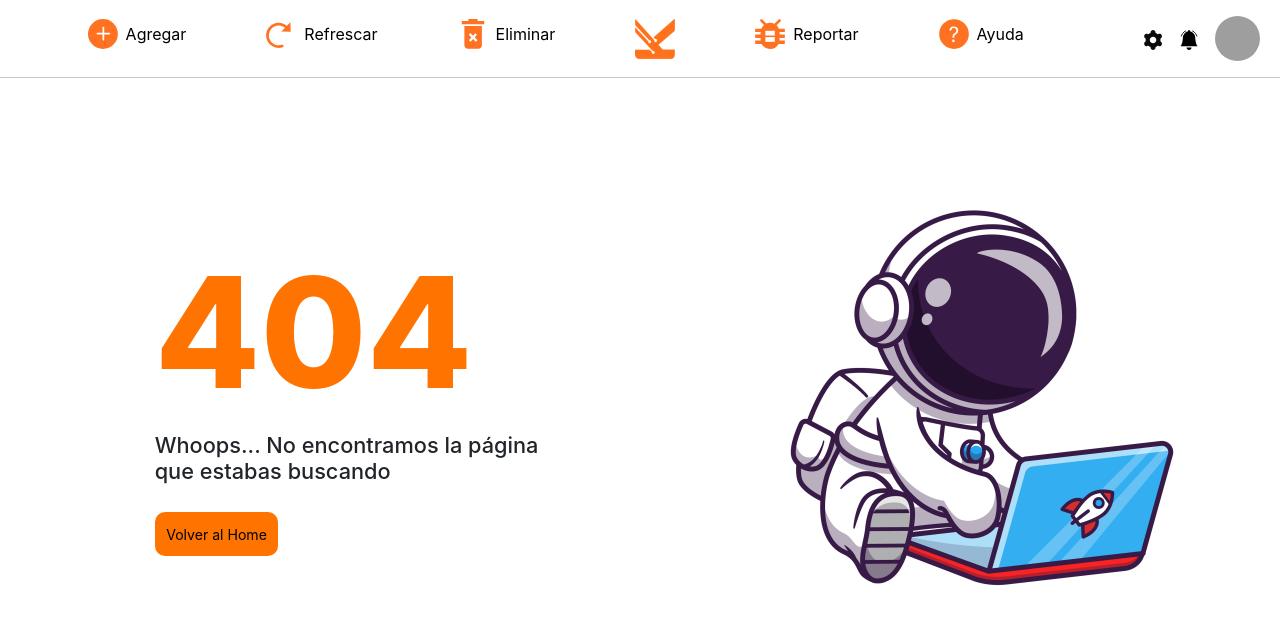
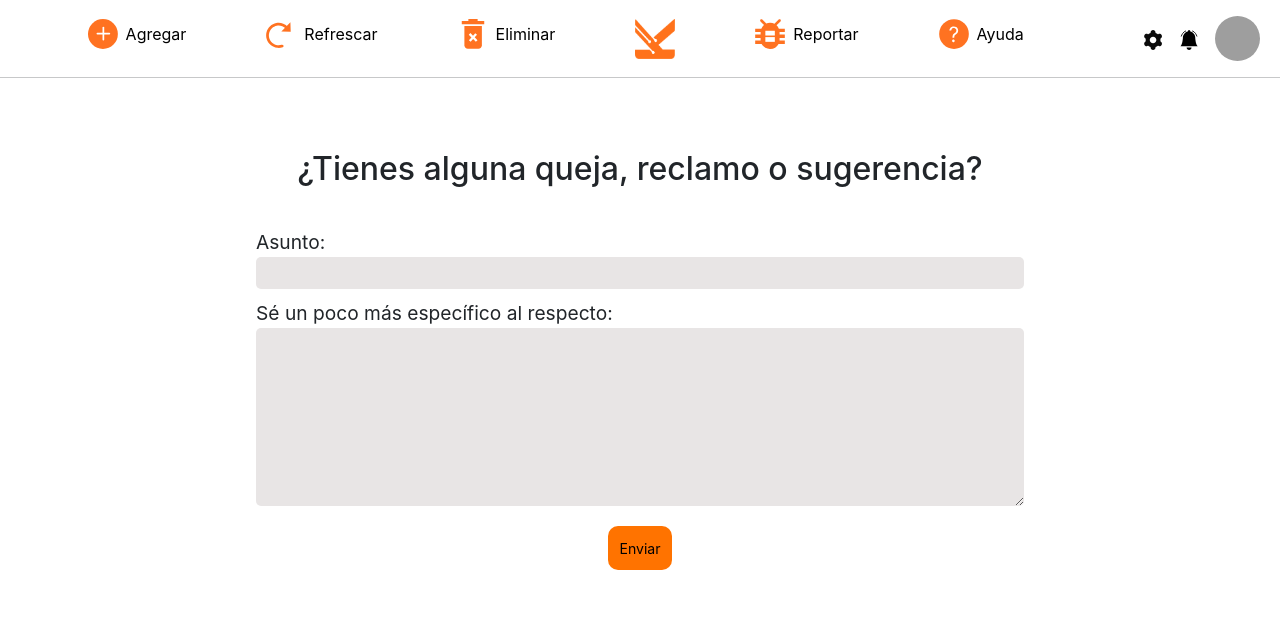
Before and after one commit to mcamaya/App-Gestion-de-Objetivos-Kario-Media, a React (Create React App) app in the folder app/frontend/: page /reportes in a window 1280 px wide. Before the commit this address had no page. Shown: the top 624 px of the page. Built offline with nearby package versions, Linux system fonts and the light colour scheme; grey boxes are pictures that could not be loaded.

Commit message:
feat: :lipstick: Estilos página reportes

```diff
--- a/app/frontend/src/App.js
+++ b/app/frontend/src/App.js
@@ -9,6 +9,7 @@ import MetaDashboard from './components/metaDashboard';
 import PanelFormulario from "./components/PanelFormulario.jsx";
 import AñadirTareas from './components/añadirTareas';
 import NotFound from './components/notFound';
+import Reportes from './components/reportes';
 
 function App() {
   return (
@@ -40,6 +41,9 @@ function App() {
               <Route exact path="/meta-dashboard">
                 <MetaDashboard />
               </Route>
+              <Route exact path="/reportes">
+                <Reportes />
+              </Route>
               <Route exact path="*">
                 <NotFound />
               </Route>
--- /dev/null
+++ b/app/frontend/src/components/css/reportes.css
@@ -0,0 +1,22 @@
+.reportes-container {
+  padding: 9vh 6rem;
+  display: flex;
+  flex-direction: column;
+  align-items: center;
+  justify-content: flex-start;
+}
+.reportes-container h2 {
+  margin-bottom: 30px;
+}
+.inputs-reclamos {
+  width: 60vw;
+}
+
+.reportes-btn {
+  margin-top: 20px;
+  border: none;
+  background-color: rgb(255, 115, 0);
+  padding: 0.9vw;
+  font-size: 1.1vw;
+  border-radius: 10px;
+}
--- /dev/null
+++ b/app/frontend/src/components/reportes.jsx
@@ -0,0 +1,38 @@
+import React, { useState } from "react";
+import "./css/reportes.css";
+
+export default function Reportes() {
+  const [asunto, setAsunto] = useState("");
+  const [especifico, setEspecifico] = useState("");
+
+  return (
+    <div className="reportes-container">
+      <h2>¿Tienes alguna queja, reclamo o sugerencia?</h2>
+      <form className="form-container">
+        <div className="inputs-reclamos">
+          <div className="input-form-container tareas">
+            <label htmlFor="asunto">Asunto:</label>
+            <input
+              type="text"
+              id="asunto"
+              value={asunto}
+              onChange={(e) => setAsunto(e.target.value)}
+            />
+          </div>
+          <div className="input-form-container tareas">
+            <label htmlFor="especifico">
+              Sé un poco más específico al respecto:
+            </label>
+            <textarea
+              rows={7}
+              id="especifico"
+              value={especifico}
+              onChange={(e) => setEspecifico(e.target.value)}
+            ></textarea>
+          </div>
+        </div>
+      </form>
+      <button className="reportes-btn">Enviar</button>
+    </div>
+  );
+}
```
